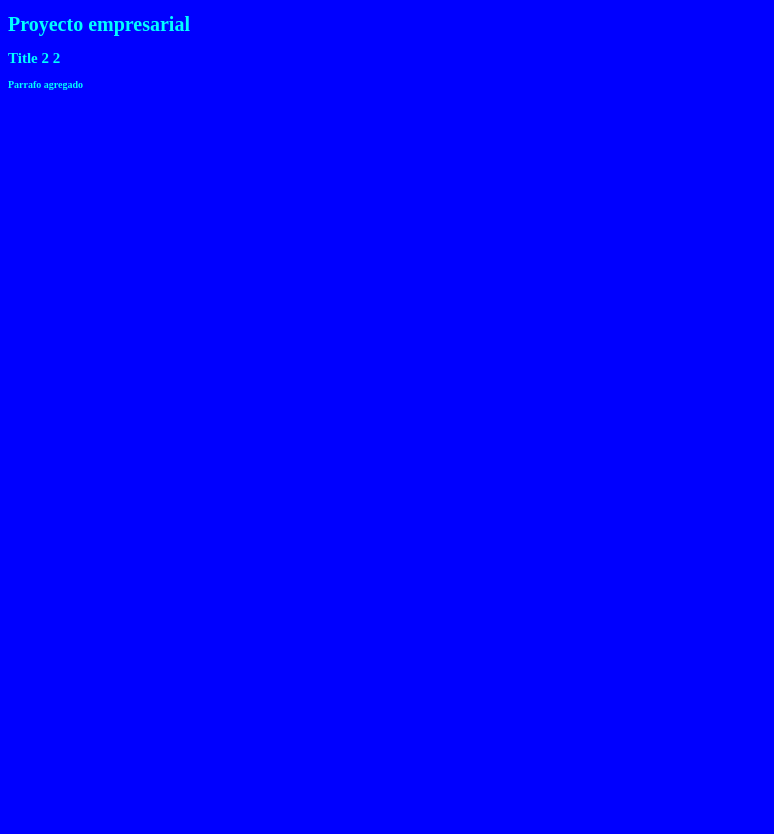
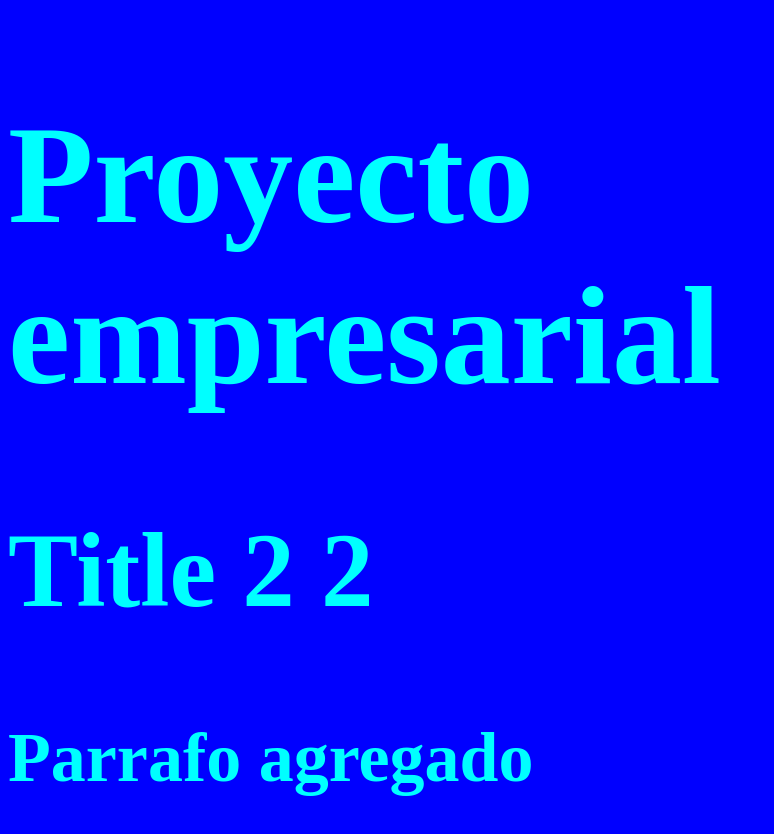
Before and after one commit to XxXBerserkerGod/CursoGit, a plain HTML site: page index.html in a window 1280 px wide. Shown: the whole page, without its empty margins (0-774 px from the left). Before the commit the page ends 800 px from the top, so only its background shows below. Drawn offline with Linux system fonts and the light colour scheme.

Commit message:
Update stylos.css

```diff
--- a/css/stylos.css
+++ b/css/stylos.css
@@ -2,5 +2,5 @@ body {
   background-color: blue;
   font-weight: bold;
   color: aqua;
-  font-size: 10px;
+  font-size: 70px;
 }
```
